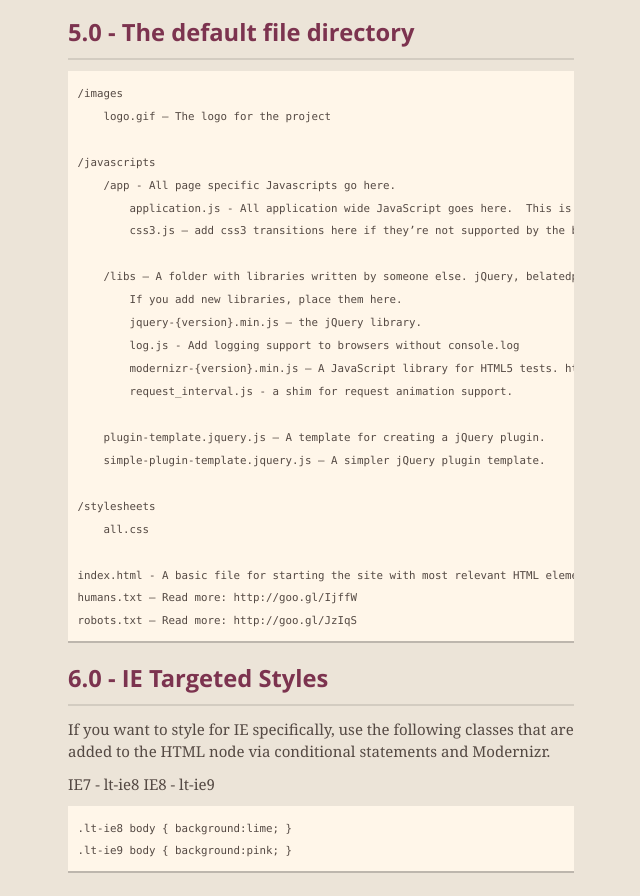
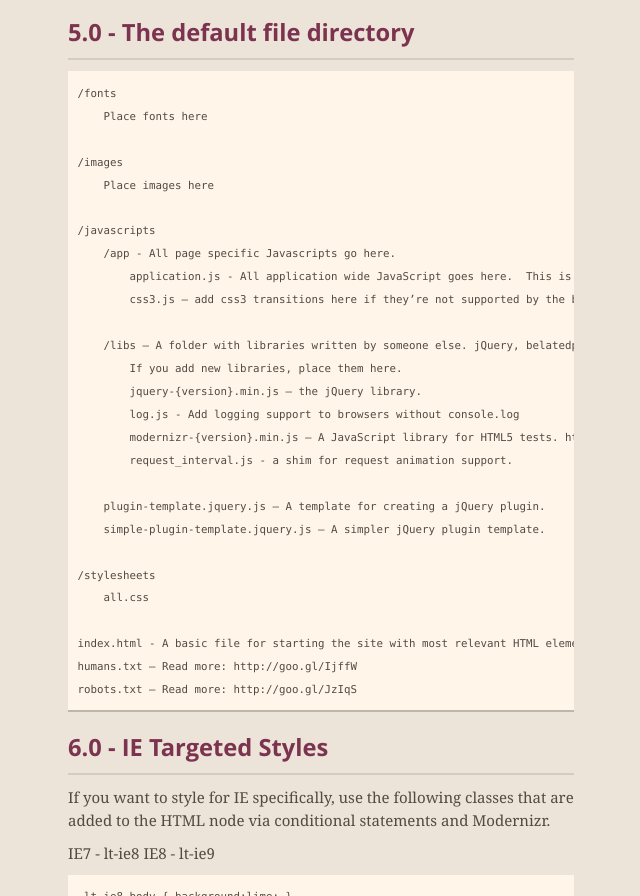
Before and after one commit to blenderbox/html-boilerplate, a plain HTML site: page index.html in a window 1280 px wide. Shown: the part 4953-5849 px from the top of the page, without its empty margins (319-959 px from the left). Drawn offline with nearby package versions, Linux system fonts and the light colour scheme.

Commit message:
updated the readme

```diff
--- a/index.html
+++ b/index.html
@@ -229,8 +229,11 @@
 </ul><h2>
 <a name="50---the-default-file-directory" class="anchor" href="#50---the-default-file-directory"><span class="octicon octicon-link"></span></a>5.0 - The default file directory</h2>
 
-<pre><code>/images
-    logo.gif – The logo for the project
+<pre><code>/fonts
+    Place fonts here
+
+/images
+    Place images here
 
 /javascripts
     /app - All page specific Javascripts go here.
```
